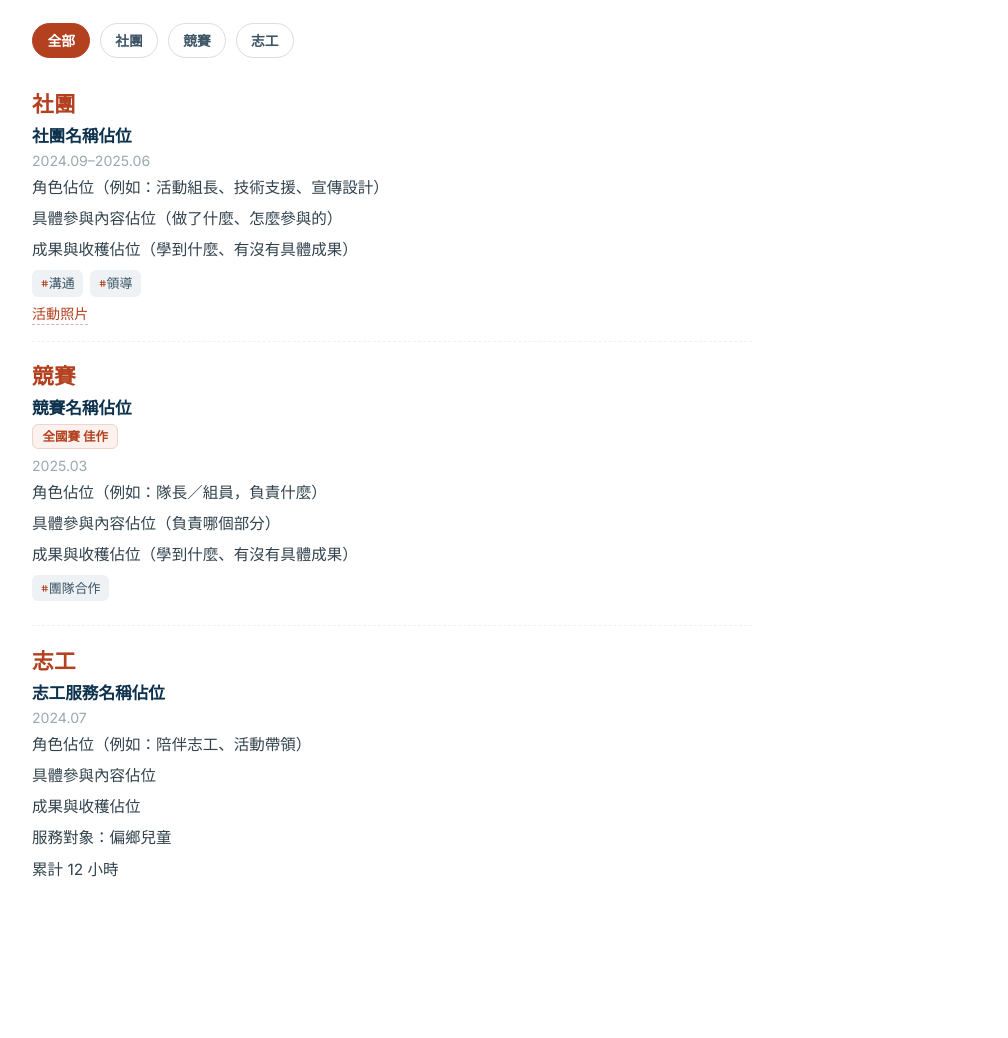
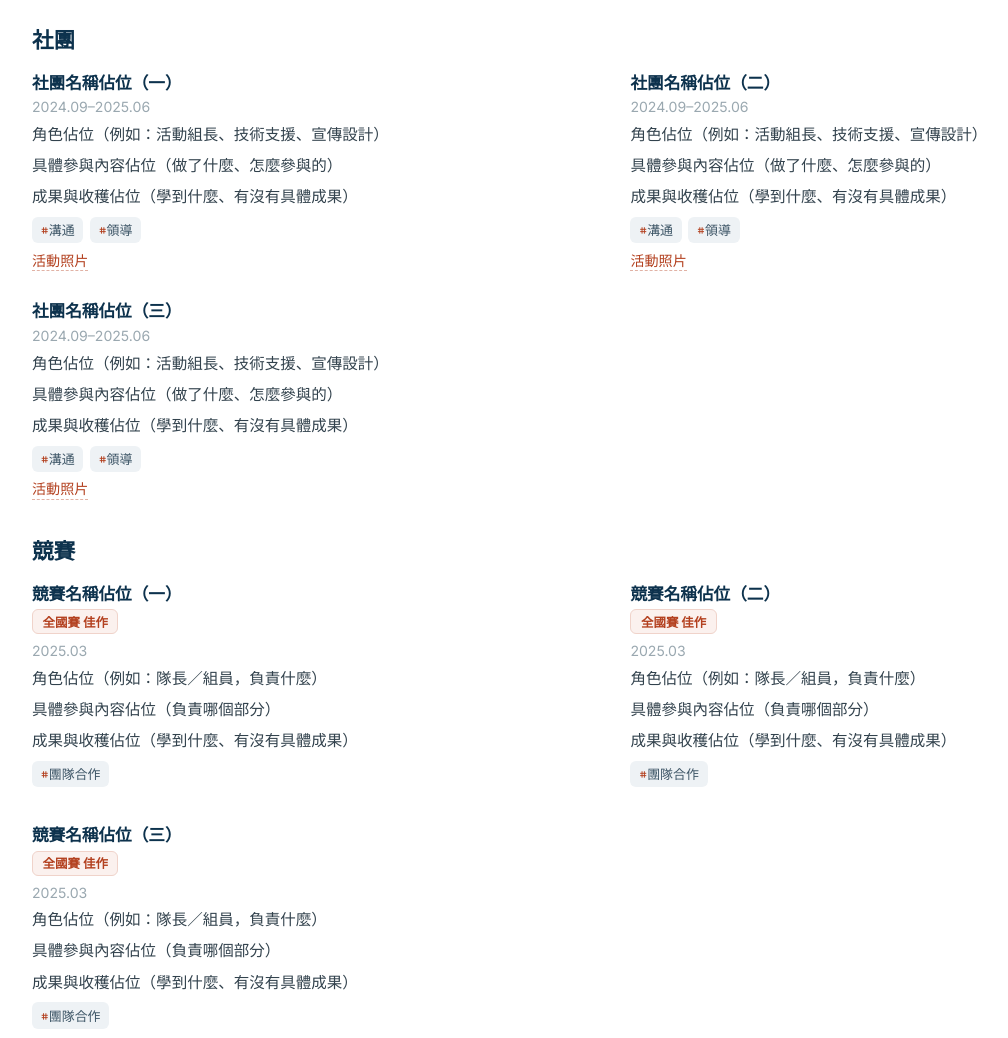
Before and after one commit to asyray951223-web/RUAN_ZI_RUI-Personal-Information-Website, a website: page src/pages/index.html in a window 1280 px wide. Shown: the part 4551-5589 px from the top of the page, without its empty margins (24-1032 px from the left). Drawn offline with nearby package versions, Linux system fonts and the light colour scheme.

Commit message:
#activities 改回三個獨立分組並補齊示範佔位，資料變多時自動排成一列 3 欄
- 社團/競賽/志工改回各自獨立分組（比照 #skills 技術/工具/語言），拿掉不再需要
  的篩選器與分類標籤，分組標題本身即為分類
- 組內改用 auto-fit 格線排列，每組擴充為 3 筆佔位資料，展示「資料變多時自動
  排成一列 3 欄」的效果，容器變窄時自動收成 2 欄/1 欄
- 修正 minmax 欄寬在窄容器下強制撐寬溢出的既有問題（比照 #skills 修過的做法）

Co-Authored-By: Claude Sonnet 5 <noreply@anthropic.com>

```diff
--- a/src/pages/index.html
+++ b/src/pages/index.html
@@ -676,46 +676,17 @@
           <span class="activities__eyebrow-bar" aria-hidden="true"></span>課外經歷
         </div>
 
-        <div class="activities__filter" role="group" aria-label="依類型篩選">
-          <button
-            type="button"
-            class="activities__filter-btn is-active"
-            data-filter="all"
-            aria-pressed="true"
-          >
-            全部
-          </button>
-          <button
-            type="button"
-            class="activities__filter-btn"
-            data-filter="club"
-            aria-pressed="false"
-          >
-            社團
-          </button>
-          <button
-            type="button"
-            class="activities__filter-btn"
-            data-filter="competition"
-            aria-pressed="false"
-          >
-            競賽
-          </button>
-          <button
-            type="button"
-            class="activities__filter-btn"
-            data-filter="volunteer"
-            aria-pressed="false"
-          >
-            志工
-          </button>
-        </div>
-
+        <!-- 三個獨立分組（社團/競賽/志工），比照 #skills 的技術/工具/語言做法——
+             分組標題本身就是分類，不需要疊加篩選器。組內資料用 auto-fit 格線排列，
+             同一分組資料變多時會自動排成一列 3 欄，容器變窄時自動收成 2 欄/1 欄
+             （沿用 #skills 已驗證過的 minmax 手法）。每筆資料保留穩定 id
+             （activities-{slug}），供未來 #skills 交叉引用使用 -->
+        <div class="activities__group">
+          <h3 class="activities__subtitle">社團</h3>
           <ul class="activities__list">
-          <li class="activities__item" id="activities-club-1" data-type="club">
+            <li class="activities__item" id="activities-club-1">
               <article>
-              <p class="activities__type">社團</p>
-              <h3 class="activities__name">社團名稱佔位</h3>
+                <h4 class="activities__name">社團名稱佔位（一）</h4>
                 <p class="activities__date">2024.09–2025.06</p>
                 <p class="activities__role">
                   角色佔位（例如：活動組長、技術支援、宣傳設計）
@@ -738,15 +709,63 @@
                 </ul>
               </article>
             </li>
+            <li class="activities__item" id="activities-club-2">
+              <article>
+                <h4 class="activities__name">社團名稱佔位（二）</h4>
+                <p class="activities__date">2024.09–2025.06</p>
+                <p class="activities__role">
+                  角色佔位（例如：活動組長、技術支援、宣傳設計）
+                </p>
+                <p class="activities__desc">
+                  具體參與內容佔位（做了什麼、怎麼參與的）
+                </p>
+                <p class="activities__outcome">
+                  成果與收穫佔位（學到什麼、有沒有具體成果）
+                </p>
+                <div class="activities__skill-tags">
+                  <span class="activities__skill-tag">溝通</span>
+                  <span class="activities__skill-tag">領導</span>
+                </div>
+                <ul class="activities__link-list">
+                  <li class="activities__link-item">
+                    <a class="activities__link" href="#">活動照片</a>
+                  </li>
+                </ul>
+              </article>
+            </li>
+            <li class="activities__item" id="activities-club-3">
+              <article>
+                <h4 class="activities__name">社團名稱佔位（三）</h4>
+                <p class="activities__date">2024.09–2025.06</p>
+                <p class="activities__role">
+                  角色佔位（例如：活動組長、技術支援、宣傳設計）
+                </p>
+                <p class="activities__desc">
+                  具體參與內容佔位（做了什麼、怎麼參與的）
+                </p>
+                <p class="activities__outcome">
+                  成果與收穫佔位（學到什麼、有沒有具體成果）
+                </p>
+                <div class="activities__skill-tags">
+                  <span class="activities__skill-tag">溝通</span>
+                  <span class="activities__skill-tag">領導</span>
+                </div>
+                <ul class="activities__link-list">
+                  <li class="activities__link-item">
+                    <a class="activities__link" href="#">活動照片</a>
+                  </li>
+                </ul>
+              </article>
+            </li>
+          </ul>
+        </div>
 
-          <li
-            class="activities__item"
-            id="activities-competition-1"
-            data-type="competition"
-          >
+        <div class="activities__group">
+          <h3 class="activities__subtitle">競賽</h3>
+          <ul class="activities__list">
+            <li class="activities__item" id="activities-competition-1">
               <article>
-              <p class="activities__type">競賽</p>
-              <h3 class="activities__name">競賽名稱佔位</h3>
+                <h4 class="activities__name">競賽名稱佔位（一）</h4>
                 <!-- 名次/成果徽章：只有競賽類等有具體名次時才輸出，視覺獨立於敘述文字外，方便快速掃描 -->
                 <p class="activities__badge">全國賽 佳作</p>
                 <p class="activities__date">2025.03</p>
@@ -760,15 +779,45 @@
                 </div>
               </article>
             </li>
+            <li class="activities__item" id="activities-competition-2">
+              <article>
+                <h4 class="activities__name">競賽名稱佔位（二）</h4>
+                <p class="activities__badge">全國賽 佳作</p>
+                <p class="activities__date">2025.03</p>
+                <p class="activities__role">角色佔位（例如：隊長／組員，負責什麼）</p>
+                <p class="activities__desc">具體參與內容佔位（負責哪個部分）</p>
+                <p class="activities__outcome">
+                  成果與收穫佔位（學到什麼、有沒有具體成果）
+                </p>
+                <div class="activities__skill-tags">
+                  <span class="activities__skill-tag">團隊合作</span>
+                </div>
+              </article>
+            </li>
+            <li class="activities__item" id="activities-competition-3">
+              <article>
+                <h4 class="activities__name">競賽名稱佔位（三）</h4>
+                <p class="activities__badge">全國賽 佳作</p>
+                <p class="activities__date">2025.03</p>
+                <p class="activities__role">角色佔位（例如：隊長／組員，負責什麼）</p>
+                <p class="activities__desc">具體參與內容佔位（負責哪個部分）</p>
+                <p class="activities__outcome">
+                  成果與收穫佔位（學到什麼、有沒有具體成果）
+                </p>
+                <div class="activities__skill-tags">
+                  <span class="activities__skill-tag">團隊合作</span>
+                </div>
+              </article>
+            </li>
+          </ul>
+        </div>
 
-          <li
-            class="activities__item"
-            id="activities-volunteer-1"
-            data-type="volunteer"
-          >
+        <div class="activities__group">
+          <h3 class="activities__subtitle">志工 / 服務學習</h3>
+          <ul class="activities__list">
+            <li class="activities__item" id="activities-volunteer-1">
               <article>
-              <p class="activities__type">志工</p>
-              <h3 class="activities__name">志工服務名稱佔位</h3>
+                <h4 class="activities__name">志工服務名稱佔位（一）</h4>
                 <p class="activities__date">2024.07</p>
                 <p class="activities__role">角色佔位（例如：陪伴志工、活動帶領）</p>
                 <p class="activities__desc">具體參與內容佔位</p>
@@ -778,7 +827,30 @@
                 <p class="activities__quantity">累計 12 小時</p>
               </article>
             </li>
+            <li class="activities__item" id="activities-volunteer-2">
+              <article>
+                <h4 class="activities__name">志工服務名稱佔位（二）</h4>
+                <p class="activities__date">2024.07</p>
+                <p class="activities__role">角色佔位（例如：陪伴志工、活動帶領）</p>
+                <p class="activities__desc">具體參與內容佔位</p>
+                <p class="activities__outcome">成果與收穫佔位</p>
+                <p class="activities__audience">服務對象：偏鄉兒童</p>
+                <p class="activities__quantity">累計 12 小時</p>
+              </article>
+            </li>
+            <li class="activities__item" id="activities-volunteer-3">
+              <article>
+                <h4 class="activities__name">志工服務名稱佔位（三）</h4>
+                <p class="activities__date">2024.07</p>
+                <p class="activities__role">角色佔位（例如：陪伴志工、活動帶領）</p>
+                <p class="activities__desc">具體參與內容佔位</p>
+                <p class="activities__outcome">成果與收穫佔位</p>
+                <p class="activities__audience">服務對象：偏鄉兒童</p>
+                <p class="activities__quantity">累計 12 小時</p>
+              </article>
+            </li>
           </ul>
+        </div>
       </section>
 
       <!-- casestudy 是從 portfolio 挑 1-2 個最想被看到的作品，做更深入的敘事；
--- a/src/styles/pages/_activities.scss
+++ b/src/styles/pages/_activities.scss
@@ -1,9 +1,10 @@
 @use '../abstracts/variables' as *;
 
-// .activities 專屬樣式放這裡。確認維持「清單式」呈現（不做卡片），跟 #resume／#skills
-// 一致貼版面留白；篩選器視覺沿用 #portfolio 已驗證過的 chip 式按鈕，但清單本身走單欄
-// 堆疊＋虛線分隔（比照 #resume 校園經歷/證照/獎項的既有做法），不是 #portfolio 那種
-// 多欄卡片格線——因為課外經歷比較像「紀錄」而非「展示品」
+// .activities 專屬樣式放這裡。改回三個獨立分組（社團/競賽/志工），比照 #skills
+// 的技術/工具/語言做法——分組標題本身就是分類，不需要疊加篩選器（不套用
+// #portfolio 那種篩選器＋合併清單的做法）。組內資料維持「清單式」（不做卡片外框/
+// 陰影），改用 auto-fit 格線排列，同一分組資料變多時自動排成一列 3 欄，沿用
+// #skills 已驗證過的 auto-fit + minmax 手法，容器變窄時自動收成 2 欄/1 欄
 
 .activities {
   padding: clamp(2.5rem, 9vw, 4.5rem) clamp(1rem, 6vw, 3.5rem);
@@ -31,66 +32,42 @@
   }
 }
 
-// 篩選器：跟 .portfolio__filter 視覺一致（沿用同一套 chip 語彙），互動邏輯共用
-// src/scripts/filter.js（依 [data-filter]/[data-type] 屬性運作，不限定 class 名稱）
-.activities__filter {
-  display: flex;
-  flex-wrap: wrap;
-  gap: 0.6rem;
-  margin-bottom: 1.8rem;
-}
+// .activities__group：社團／競賽／志工三個分組容器，比照 .skills__group 的做法，
+// group 之間用間距分隔
+.activities__group {
+  margin-bottom: 2.2rem;
 
-.activities__filter-btn {
-  padding: 0.4rem 0.9rem;
-  border: 1px solid #d8dee2;
-  border-radius: 999px;
-  background: #fff;
-  color: #3d5566;
-  font-family: 'Space Mono', monospace;
-  font-size: 0.86rem;
-  font-weight: 700;
-  cursor: pointer;
-  transition: background 0.15s ease, color 0.15s ease, border-color 0.15s ease;
-
-  &:hover {
-    border-color: $color-accent;
-  }
-
-  &.is-active {
-    background: $color-accent;
-    border-color: $color-accent;
-    color: #fff;
+  &:last-child {
+    margin-bottom: 0;
   }
 }
 
-// 清單：單欄堆疊＋虛線分隔，比照 #resume 校園經歷/證照/獎項已驗證過的做法；
-// max-width 限制單行文字長度，改善長段落（內容/成果）的可讀性
+// .activities__subtitle：分組標題（社團/競賽/志工），比照 .skills__subtitle 的
+// 顏色/字重，分組標題本身已經是分類，組內資料不需要再疊加篩選器
+.activities__subtitle {
+  margin: 0 0 1rem;
+  font-size: 1.35rem;
+  font-weight: 700;
+  color: $color-deep-space-blue;
+}
+
+// 組內格線：minmax(min(380px, 100%), 1fr) 在典型桌面可用寬度下可以排成一列 3 欄，
+// 容器變窄或同組資料筆數不足 3 筆時，auto-fit 自動收成 2 欄/1 欄。
+// 用 min(380px, 100%) 而不是單純 380px：容器本身窄於 380px 時（例如手機寬度），
+// 讓欄寬上限跟著縮小到 100% 撐滿容器，避免欄位被強制撐到比容器還寬造成溢出
 .activities__list {
   list-style: none;
   margin: 0;
   padding: 0;
-  max-width: 720px;
+  display: grid;
+  grid-template-columns: repeat(auto-fit, minmax(min(380px, 100%), 1fr));
+  gap: 1.8rem;
 }
 
+// 格線排列後，項目彼此不再單純是「上下相鄰」，不用虛線 border-top 分隔，
+// 改靠 grid 的 gap 留白區分（比照 #skills 多欄格線化時的相同處理）
 .activities__item {
-  padding: 1.1rem 0;
-
-  &:first-child {
-    padding-top: 0;
-  }
-
-  & + & {
-    border-top: 1px dashed #eef0f2;
-  }
-}
-
-.activities__type {
-  margin: 0 0 0.3rem;
-  font-size: 1.35rem;
-  font-weight: 700;
-  color: $color-accent;
-  text-transform: uppercase;
-  letter-spacing: 0.02em;
+  padding: 0;
 }
 
 .activities__name {
```
Also changed, not shown: claude_core_assistant.md (+16 -0 lines), src/styles/main.css. Lines whose indentation alone changed are shown as unchanged.
